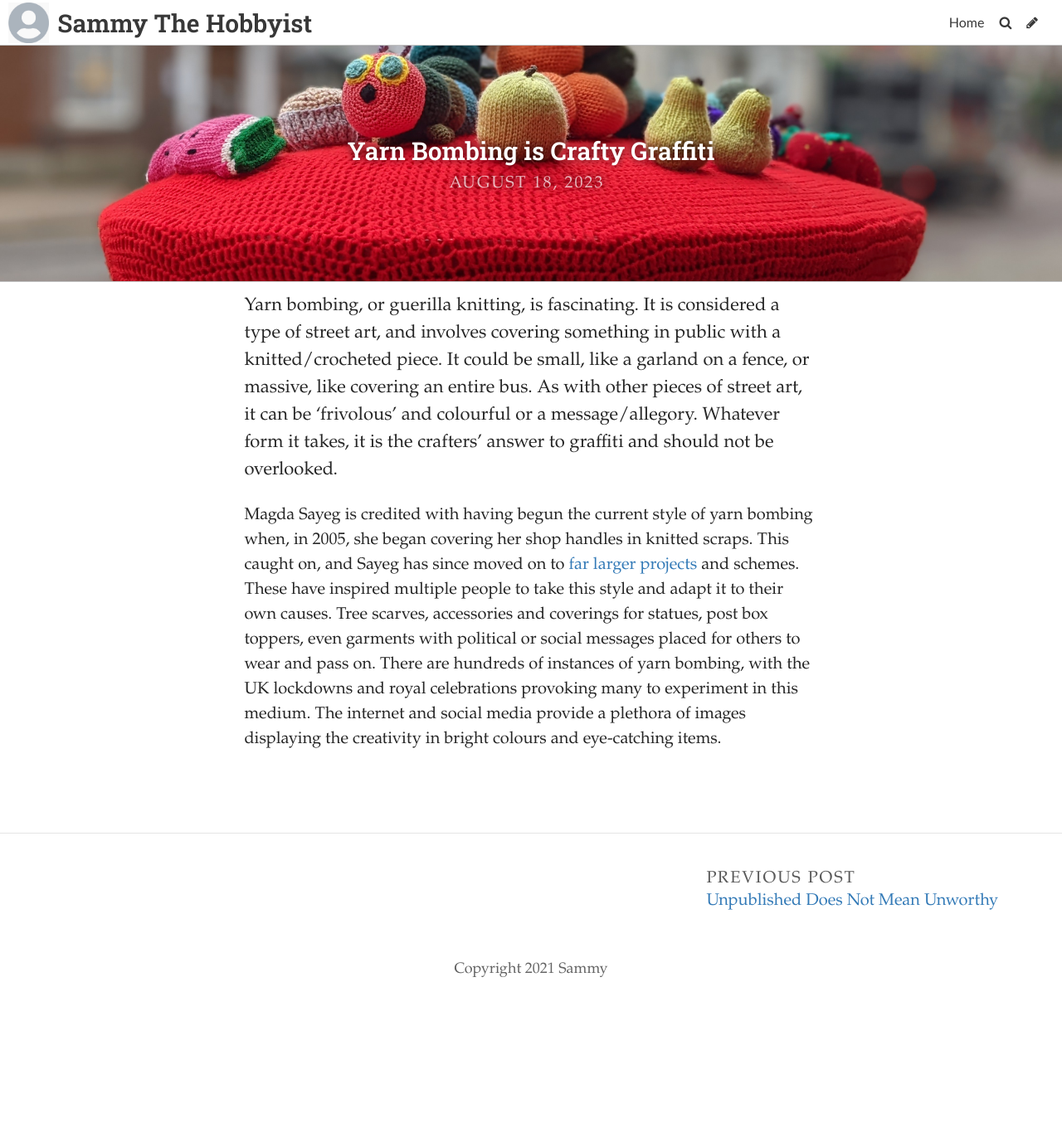
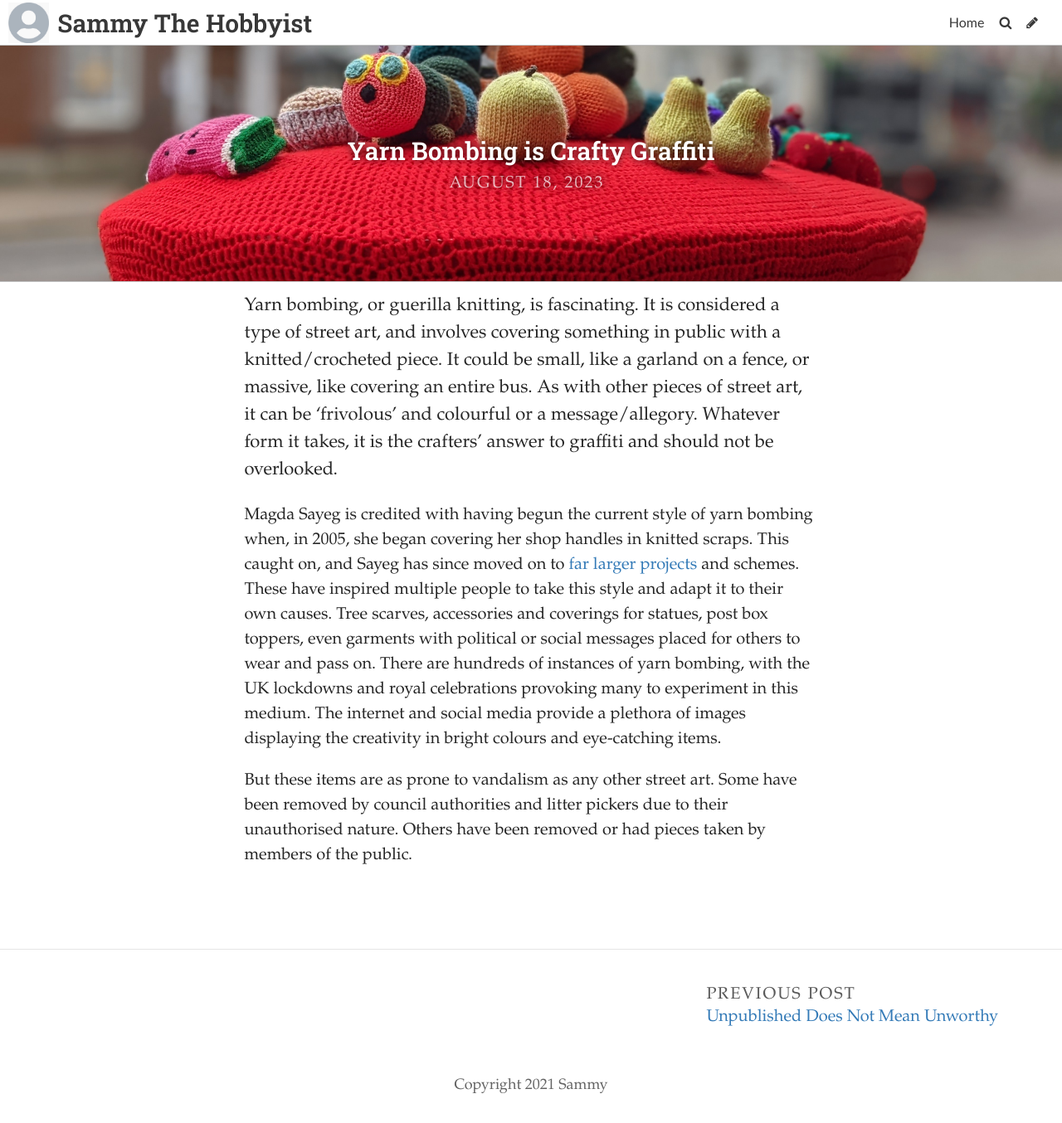
Before and after one commit to SammySpinsAYarn/Blog, a Jekyll site: the page built from _posts/2023-08-12-yarn-bombing-is-crafty-graffiti.md, in a window 1280 px wide. Shown: the whole page at 83% size. Built offline with Jekyll 4.4.1, drawn with Linux system fonts in a browser that asks for light colours; some web fonts are replaced; before the commit the page ends 1214 px from its top, so only the background shows below that.

Commit message:
Update Post “2023-08-12-yarn-bombing-is-crafty-graffiti”

```diff
--- a/_posts/2023-08-12-yarn-bombing-is-crafty-graffiti.md
+++ b/_posts/2023-08-12-yarn-bombing-is-crafty-graffiti.md
@@ -9,3 +9,5 @@ comments: false
 Y﻿arn bombing, or guerilla knitting, is fascinating. It is considered a type of street art, and involves covering something in public with a knitted/crocheted piece. It could be small, like a garland on a fence, or massive, like covering an entire bus. As with other pieces of street art, it can be 'frivolous' and colourful or a message/allegory. Whatever form it takes, it is the crafters' answer to graffiti and should not be overlooked.
 
 M﻿agda Sayeg is credited with having begun the current style of yarn bombing when, in 2005, she began covering her shop handles in knitted scraps. This caught on, and Sayeg has since moved on to [far larger projects](https://www.ted.com/talks/magda_sayeg_how_yarn_bombing_grew_into_a_worldwide_movement) and schemes. These have inspired multiple people to take this style and adapt it to their own causes. Tree scarves, accessories and coverings for statues, post box toppers, even garments with political or social messages placed for others to wear and pass on.  There are hundreds of instances of yarn bombing, with the UK lockdowns and royal celebrations provoking many to experiment in this medium. The internet and social media provide a plethora of images displaying the creativity in bright colours and eye-catching items.
+
+B﻿ut these items are as prone to vandalism as any other street art. Some have been removed by council authorities and litter pickers due to their unauthorised nature. Others have been removed or had pieces taken by members of the public.
```
